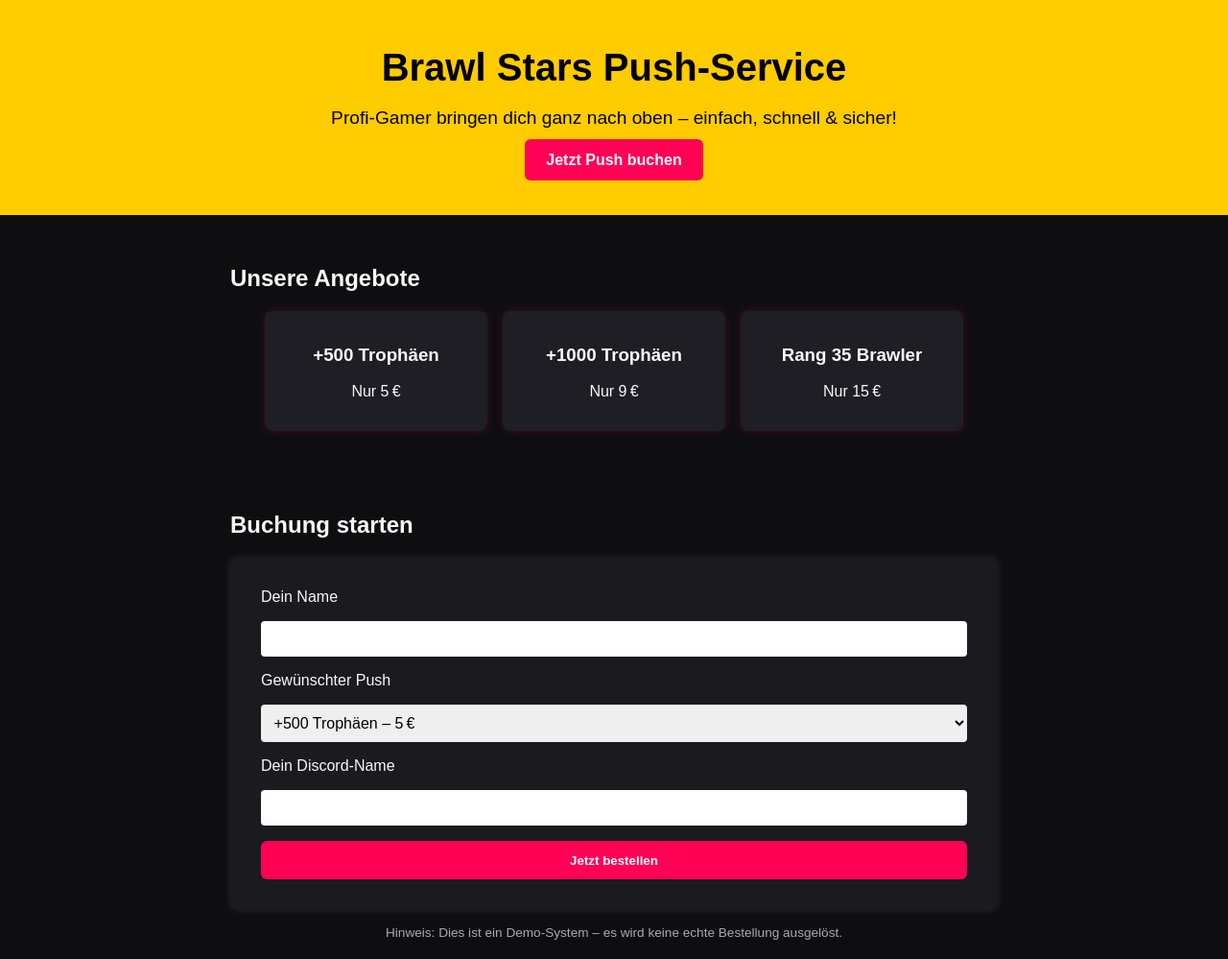
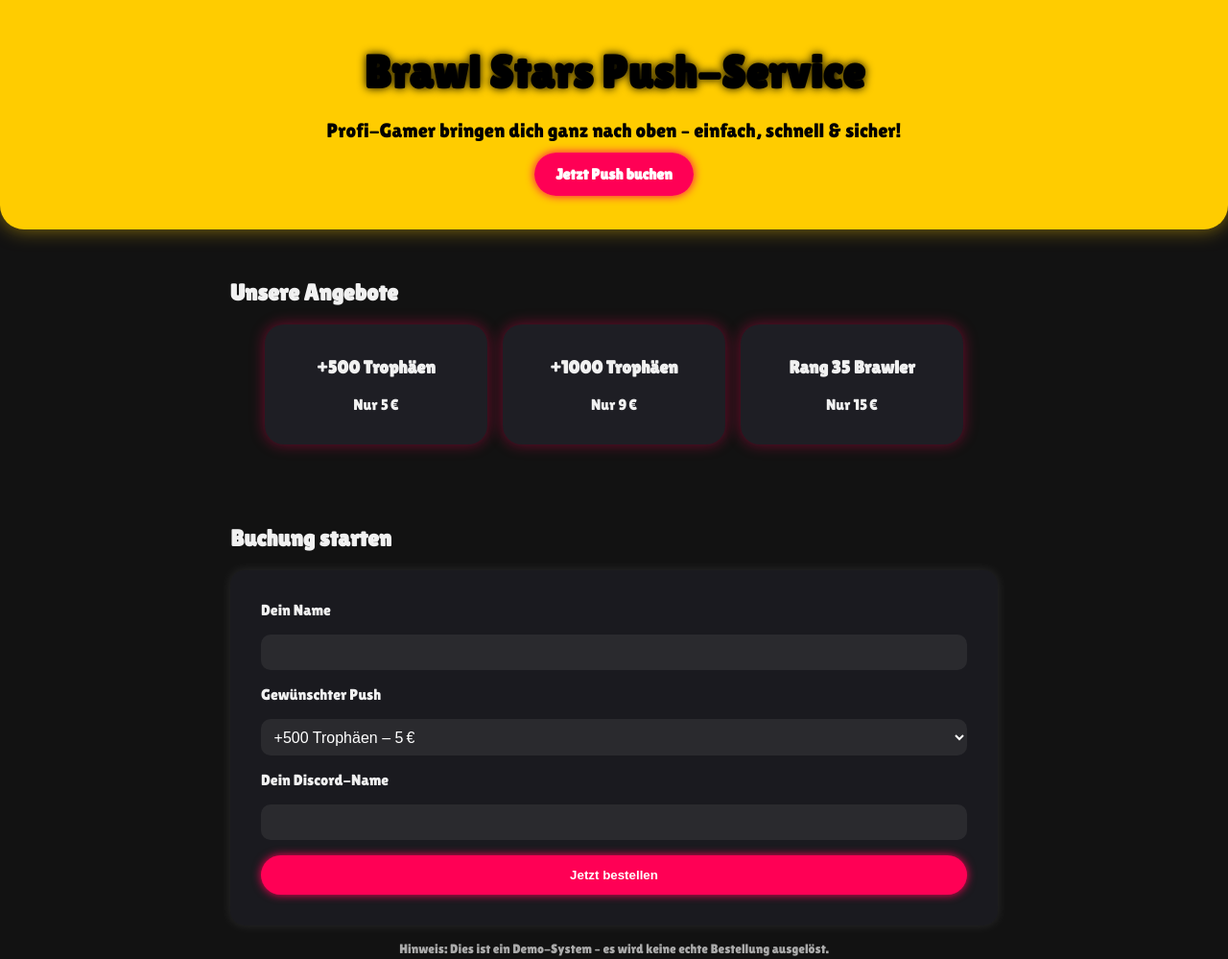
Before and after one commit to BSBot1/Brawl-Stars-Push, a plain HTML site: page index.html in a window 1280 px wide. Shown: the top 999 px of the page at 96% size. Drawn offline with Linux system fonts and the light colour scheme.

Commit message:
Update style.css

```diff
--- a/style.css
+++ b/style.css
@@ -1,9 +1,9 @@
 
 body {
   margin: 0;
-  font-family: 'Poppins', sans-serif;
-  background: #0e0e11;
-  color: #f9f9f9;
+  font-family: 'Lilita One', cursive;
+  background: #121212;
+  color: #f1f1f1;
 }
 
 header {
@@ -11,15 +11,18 @@
   color: #000;
   text-align: center;
   padding: 3rem 1rem;
+  border-radius: 0 0 25px 25px;
+  box-shadow: 0 0 20px rgba(255, 204, 0, 0.5);
 }
 
 header h1 {
   margin: 0;
-  font-size: 2.5rem;
+  font-size: 3rem;
+  text-shadow: 0 0 10px #000;
 }
 
 header p {
-  font-size: 1.2rem;
+  font-size: 1.3rem;
   margin-bottom: 1.5rem;
 }
 
@@ -28,15 +31,17 @@
   color: white;
   padding: 0.8rem 1.4rem;
   border: none;
-  border-radius: 6px;
+  border-radius: 30px;
   text-decoration: none;
-  font-weight: 600;
+  font-weight: bold;
   cursor: pointer;
-  transition: background 0.3s;
+  box-shadow: 0 0 10px #ff0055;
+  transition: background 0.3s, box-shadow 0.3s;
 }
 
 .btn:hover {
   background: #cc0044;
+  box-shadow: 0 0 20px #ff0055;
 }
 
 section {
@@ -55,10 +60,10 @@
 .card {
   background: #1e1e24;
   padding: 1rem;
-  border-radius: 8px;
+  border-radius: 20px;
   width: 200px;
   text-align: center;
-  box-shadow: 0 0 10px rgba(255, 0, 85, 0.2);
+  box-shadow: 0 0 15px rgba(255, 0, 85, 0.4);
 }
 
 form {
@@ -67,15 +72,22 @@
   gap: 1rem;
   background: #1a1a1f;
   padding: 2rem;
-  border-radius: 8px;
-  box-shadow: 0 0 8px rgba(255, 255, 255, 0.1);
+  border-radius: 15px;
+  box-shadow: 0 0 12px rgba(255, 255, 255, 0.1);
 }
 
 input, select {
   padding: 0.6rem;
-  border-radius: 4px;
+  border-radius: 10px;
   border: none;
   font-size: 1rem;
+  background-color: #2a2a2e;
+  color: #fff;
+}
+
+input:focus, select:focus {
+  outline: none;
+  box-shadow: 0 0 10px #ffcc00;
 }
 
 .fake-info {
@@ -91,4 +103,6 @@
   background: #111;
   color: #ccc;
   font-size: 0.85rem;
+  border-radius: 25px 25px 0 0;
+  box-shadow: 0 -2px 10px rgba(255, 255, 255, 0.05);
 }
```
